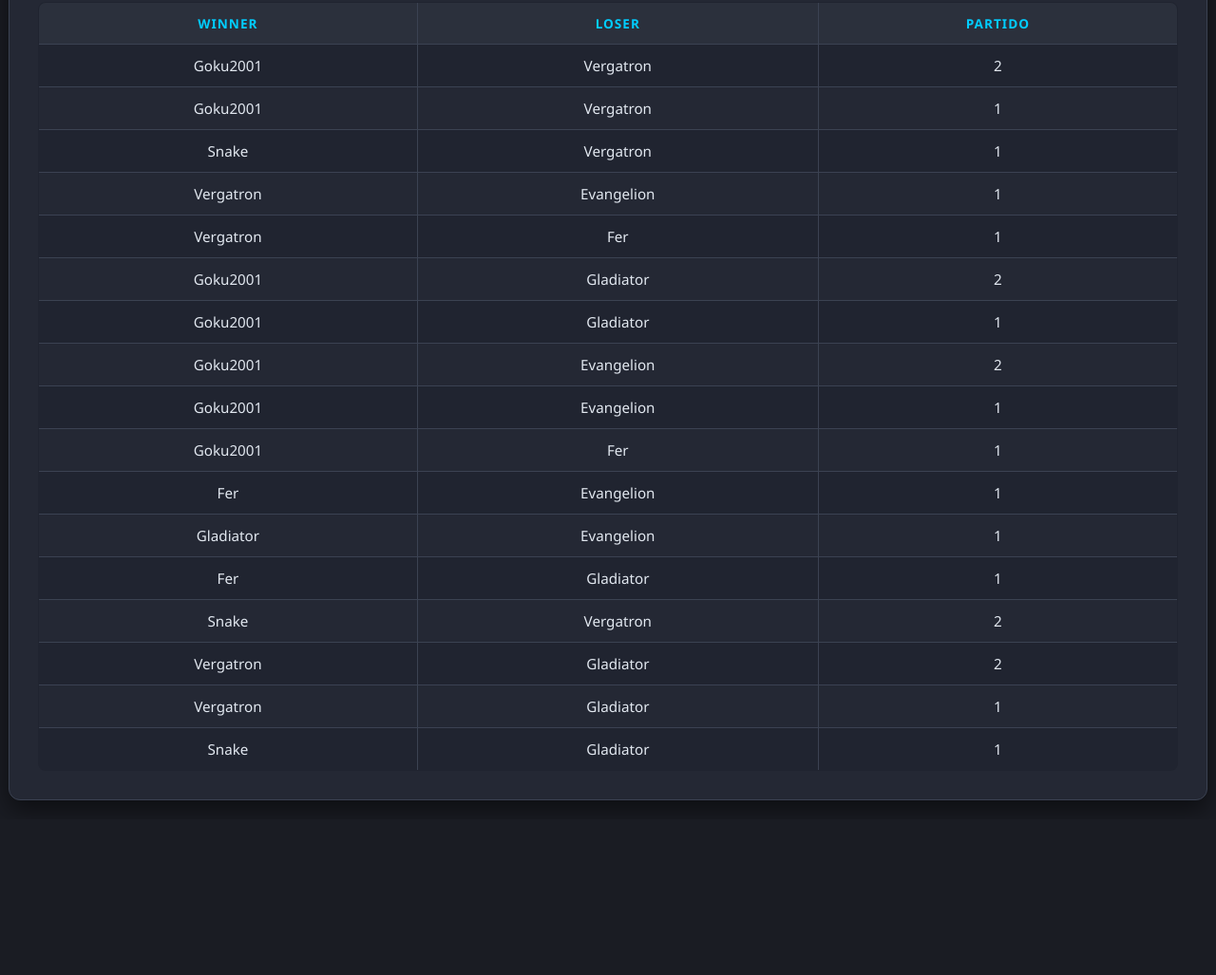
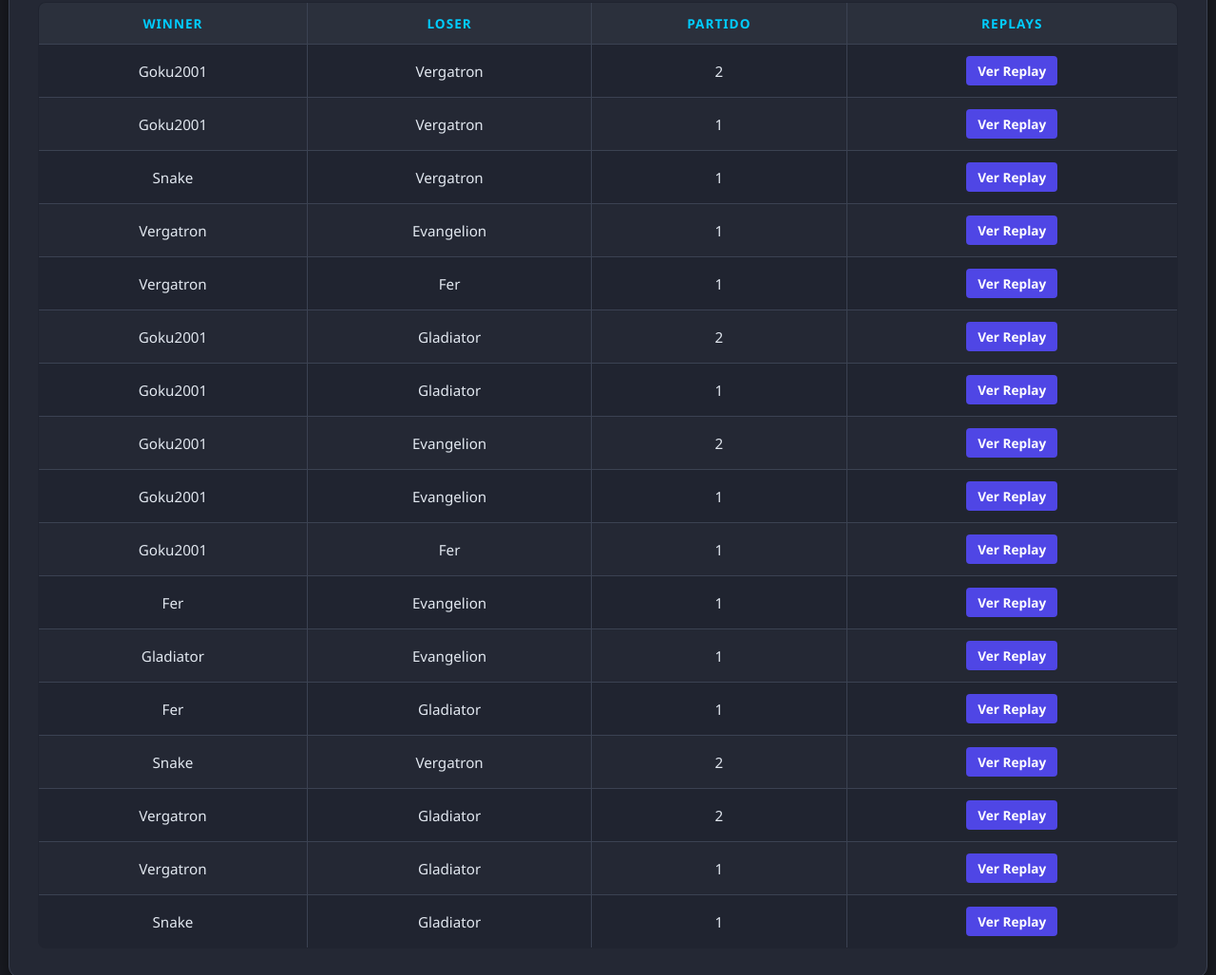
Before and after one commit to Chrisomar11/master-cuack, a website: page index.html in a window 1280 px wide. Shown: the part 636-1663 px from the top of the page at 95% size. Before the commit the page ends 1499 px from the top, so only its background shows below. Drawn offline with Linux system fonts and the light colour scheme.

Commit message:
Update index.html

```diff
--- a/index.html
+++ b/index.html
@@ -253,36 +253,56 @@
         </div>
     </div>
 
-        <!-- TABLA DE HISTORIAL DE PARTIDOS ABAJO -->
+           <!-- TABLA DE HISTORIAL DE PARTIDOS ABAJO -->
     <div class="tables-wrapper" style="margin-top: 40px; grid-template-columns: 1fr;">
         <div>
             <h3 style="color: var(--sc2-blue); text-transform: uppercase; font-size: 1.1rem; margin-bottom: 15px;">Historial de Enfrentamientos Directos</h3>
+            <style>
+                /* Estilo dinámico para los nuevos botones de repeticiones */
+                .btn-replay {
+                    display: inline-block;
+                    background-color: var(--primary-accent);
+                    color: white;
+                    padding: 6px 12px;
+                    font-size: 0.85rem;
+                    text-decoration: none;
+                    border-radius: 4px;
+                    font-weight: bold;
+                    transition: background 0.2s ease, transform 0.1s ease;
+                }
+                .btn-replay:hover {
+                    background-color: #6366f1;
+                    transform: scale(1.05);
+                }
+            </style>
             <table class="history-table">
                 <thead>
                     <tr>
                         <th>Winner</th>
                         <th>Loser</th>
                         <th>Partido</th>
+                        <th>Replays</th>
                     </tr>
                 </thead>
                 <tbody>
-                    <tr><td>Goku2001</td><td>Vergatron</td><td>2</td></tr>
-                    <tr><td>Goku2001</td><td>Vergatron</td><td>1</td></tr>
-                    <tr><td>Snake</td><td>Vergatron</td><td>1</td></tr>
-                    <tr><td>Vergatron</td><td>Evangelion</td><td>1</td></tr>
-                    <tr><td>Vergatron</td><td>Fer</td><td>1</td></tr>
-                    <tr><td>Goku2001</td><td>Gladiator</td><td>2</td></tr>
-                    <tr><td>Goku2001</td><td>Gladiator</td><td>1</td></tr>
-                    <tr><td>Goku2001</td><td>Evangelion</td><td>2</td></tr>
-                    <tr><td>Goku2001</td><td>Evangelion</td><td>1</td></tr>
-                    <tr><td>Goku2001</td><td>Fer</td><td>1</td></tr>
-                    <tr><td>Fer</td><td>Evangelion</td><td>1</td></tr>
-                    <tr><td>Gladiator</td><td>Evangelion</td><td>1</td></tr>
-                    <tr><td>Fer</td><td>Gladiator</td><td>1</td></tr>
-                    <tr><td>Snake</td><td>Vergatron</td><td>2</td></tr>
-                    <tr><td>Vergatron</td><td>Gladiator</td><td>2</td></tr>
-                    <tr><td>Vergatron</td><td>Gladiator</td><td>1</td></tr>
-                    <tr><td>Snake</td><td>Gladiator</td><td>1</td></tr>
+                    <!-- REEMPLAZA EL '#' POR TU ENLACE EN CADA FILA -->
+                    <tr><td>Goku2001</td><td>Vergatron</td><td>2</td><td><a class="btn-replay" href="https://github.com/Chrisomar11/master-cuack/raw/refs/heads/main/replays/Goku-Vergatron2.SC2Replay" target="_blank">Ver Replay</a></td></tr>
+                    <tr><td>Goku2001</td><td>Vergatron</td><td>1</td><td><a class="btn-replay" href="#" target="_blank">Ver Replay</a></td></tr>
+                    <tr><td>Snake</td><td>Vergatron</td><td>1</td><td><a class="btn-replay" href="#" target="_blank">Ver Replay</a></td></tr>
+                    <tr><td>Vergatron</td><td>Evangelion</td><td>1</td><td><a class="btn-replay" href="#" target="_blank">Ver Replay</a></td></tr>
+                    <tr><td>Vergatron</td><td>Fer</td><td>1</td><td><a class="btn-replay" href="#" target="_blank">Ver Replay</a></td></tr>
+                    <tr><td>Goku2001</td><td>Gladiator</td><td>2</td><td><a class="btn-replay" href="#" target="_blank">Ver Replay</a></td></tr>
+                    <tr><td>Goku2001</td><td>Gladiator</td><td>1</td><td><a class="btn-replay" href="#" target="_blank">Ver Replay</a></td></tr>
+                    <tr><td>Goku2001</td><td>Evangelion</td><td>2</td><td><a class="btn-replay" href="#" target="_blank">Ver Replay</a></td></tr>
+                    <tr><td>Goku2001</td><td>Evangelion</td><td>1</td><td><a class="btn-replay" href="#" target="_blank">Ver Replay</a></td></tr>
+                    <tr><td>Goku2001</td><td>Fer</td><td>1</td><td><a class="btn-replay" href="#" target="_blank">Ver Replay</a></td></tr>
+                    <tr><td>Fer</td><td>Evangelion</td><td>1</td><td><a class="btn-replay" href="#" target="_blank">Ver Replay</a></td></tr>
+                    <tr><td>Gladiator</td><td>Evangelion</td><td>1</td><td><a class="btn-replay" href="#" target="_blank">Ver Replay</a></td></tr>
+                    <tr><td>Fer</td><td>Gladiator</td><td>1</td><td><a class="btn-replay" href="#" target="_blank">Ver Replay</a></td></tr>
+                    <tr><td>Snake</td><td>Vergatron</td><td>2</td><td><a class="btn-replay" href="#" target="_blank">Ver Replay</a></td></tr>
+                    <tr><td>Vergatron</td><td>Gladiator</td><td>2</td><td><a class="btn-replay" href="#" target="_blank">Ver Replay</a></td></tr>
+                    <tr><td>Vergatron</td><td>Gladiator</td><td>1</td><td><a class="btn-replay" href="#" target="_blank">Ver Replay</a></td></tr>
+                    <tr><td>Snake</td><td>Gladiator</td><td>1</td><td><a class="btn-replay" href="#" target="_blank">Ver Replay</a></td></tr>
                 </tbody>
             </table>
         </div>
```
